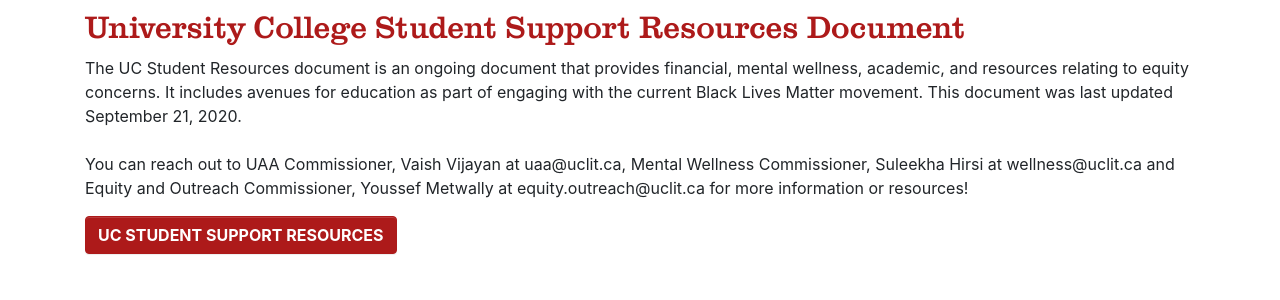
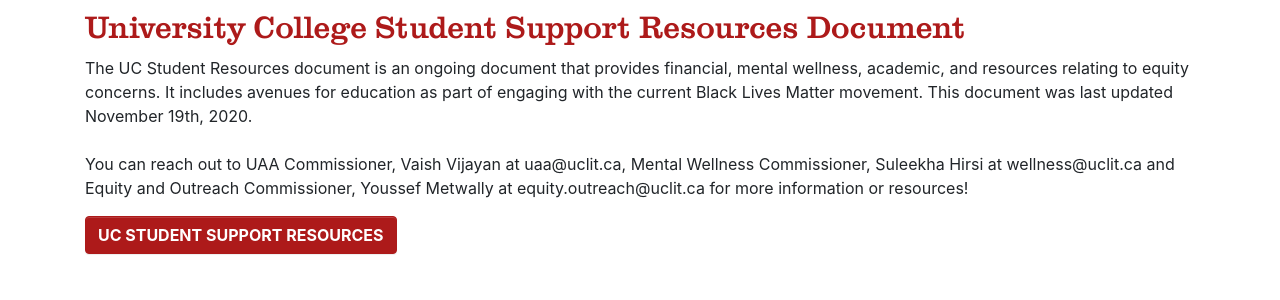
Before and after one commit to uclit-webmaster/uclit-site, a Jekyll site: the page built from resources/student-academics-wellness.html, in a window 1280 px wide. Shown: the part 158-458 px from the top of the page. Built offline with Jekyll 4.4.1, drawn with Linux system fonts in a browser that asks for light colours; nearby versions of some CDN libraries.

Commit message:
Update student-academics-wellness.yml

```diff
--- a/_data/student-academics-wellness.yml
+++ b/_data/student-academics-wellness.yml
@@ -25,7 +25,7 @@
 
 - header: University College Student Support Resources Document
   text: |
-    The UC Student Resources document is an ongoing document that provides financial, mental wellness, academic, and resources relating to equity concerns. It includes avenues for education as part of engaging with the current Black Lives Matter movement. This document was last updated September 21, 2020.
+    The UC Student Resources document is an ongoing document that provides financial, mental wellness, academic, and resources relating to equity concerns. It includes avenues for education as part of engaging with the current Black Lives Matter movement. This document was last updated November 19th, 2020.
 
     You can reach out to UAA Commissioner, Vaish Vijayan at uaa@uclit.ca, Mental Wellness Commissioner, Suleekha Hirsi at wellness@uclit.ca and Equity and Outreach Commissioner, Youssef Metwally at equity.outreach@uclit.ca for more information or resources!
   buttons:
```
